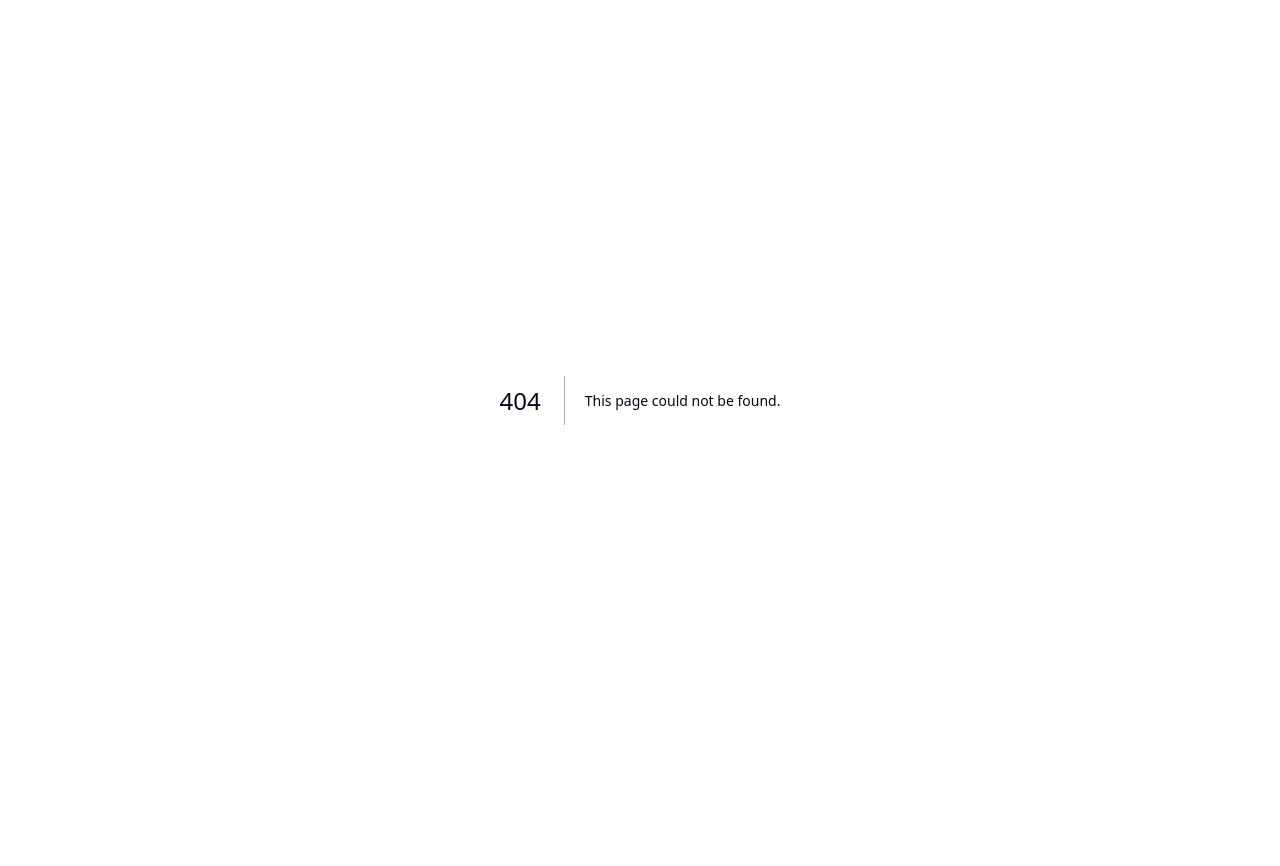
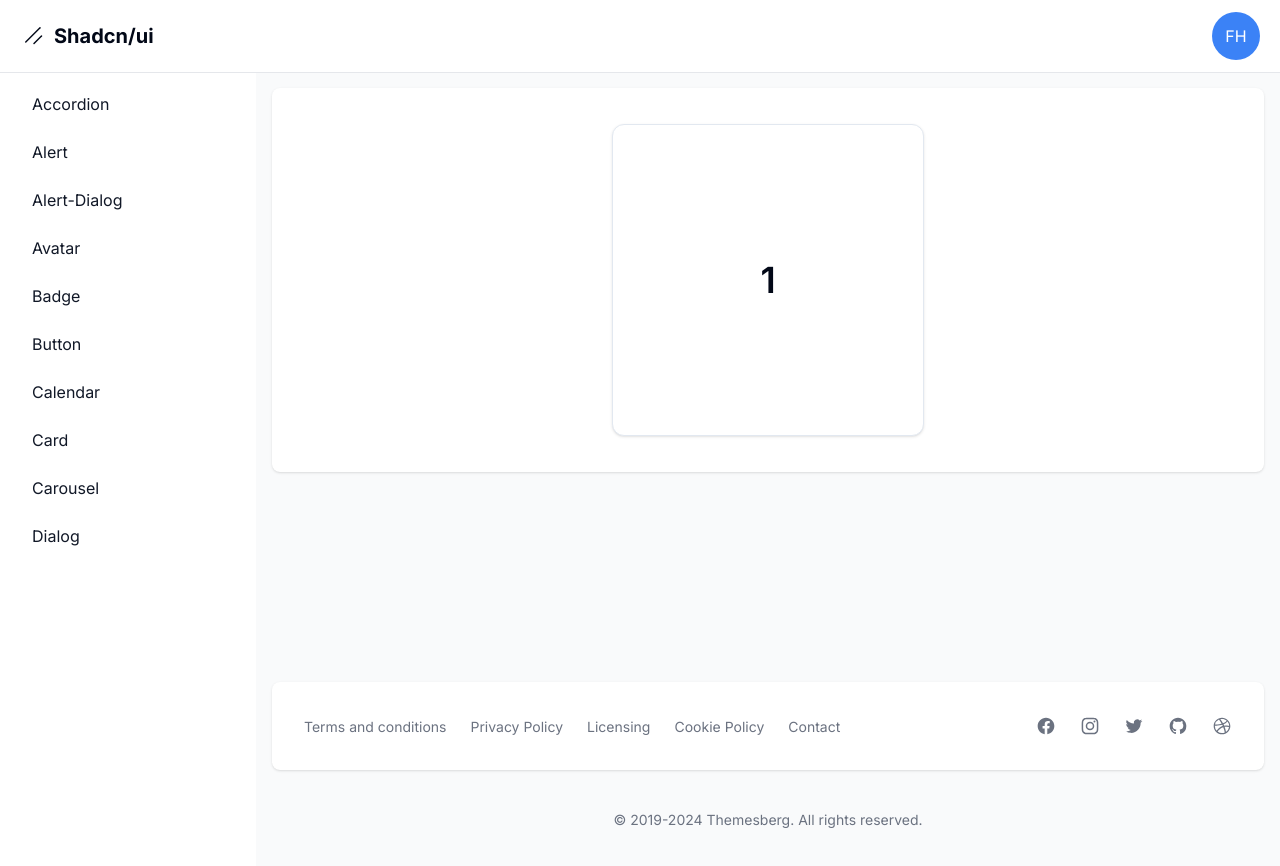
Before and after one commit to Galbfran/shadnc-ui, a Next.js app: page /dashboard/carousel in a window 1280 px wide. Before the commit this address had no page. Shown: the top 866 px of the page. Before the commit the page ends 800 px from the top, so only its background shows below. Built offline with nearby package versions, Linux system fonts and the light colour scheme.

Commit message:
add ( carousel )

```diff
--- a/package.json
+++ b/package.json
@@ -18,6 +18,7 @@
     "class-variance-authority": "^0.7.1",
     "clsx": "^2.1.1",
     "date-fns": "^3.6.0",
+    "embla-carousel-react": "^8.5.1",
     "lucide-react": "^0.469.0",
     "next": "15.1.2",
     "react": "^19.0.0",
--- /dev/null
+++ b/src/app/dashboard/carousel/page.tsx
@@ -0,0 +1,31 @@
+
+
+import { Card, CardContent, } from "@/components/ui/card";
+import { Carousel, CarouselContent, CarouselItem, CarouselNext, CarouselPrevious } from "@/components/ui/carousel";
+
+
+
+
+export default function Page() {
+    return (
+        <div className="flex justify-center">
+            <Carousel className="w-full max-w-xs" opts={{ loop: true, duration: 100, active: true }}>
+                <CarouselContent >
+                    {Array.from({ length: 5 }).map((_, index) => (
+                        <CarouselItem key={index}>
+                            <div className="p-1">
+                                <Card>
+                                    <CardContent className="flex aspect-square items-center justify-center p-6">
+                                        <span className="text-4xl font-semibold">{index + 1}</span>
+                                    </CardContent>
+                                </Card>
+                            </div>
+                        </CarouselItem>
+                    ))}
+                </CarouselContent>
+                {/* <CarouselPrevious />
+                <CarouselNext /> */}
+            </Carousel>
+        </div>
+    );
+}
--- a/src/app/dashboard/layout.tsx
+++ b/src/app/dashboard/layout.tsx
@@ -10,6 +10,7 @@
     { name: "calendar", href: "calendar" },
     { name: "avatar", href: "avatar" },
     { name: "card", href: "card" },
+    { name: "carousel", href: "carousel" },
 ].sort((a, b) => a.name.localeCompare(b.name));
 
 export default function DashboardLayout({
--- /dev/null
+++ b/src/components/ui/carousel.tsx
@@ -0,0 +1,262 @@
+"use client"
+
+import * as React from "react"
+import useEmblaCarousel, {
+  type UseEmblaCarouselType,
+} from "embla-carousel-react"
+import { ArrowLeft, ArrowRight } from "lucide-react"
+
+import { cn } from "@/lib/utils"
+import { Button } from "@/components/ui/button"
+
+type CarouselApi = UseEmblaCarouselType[1]
+type UseCarouselParameters = Parameters<typeof useEmblaCarousel>
+type CarouselOptions = UseCarouselParameters[0]
+type CarouselPlugin = UseCarouselParameters[1]
+
+type CarouselProps = {
+  opts?: CarouselOptions
+  plugins?: CarouselPlugin
+  orientation?: "horizontal" | "vertical"
+  setApi?: (api: CarouselApi) => void
+}
+
+type CarouselContextProps = {
+  carouselRef: ReturnType<typeof useEmblaCarousel>[0]
+  api: ReturnType<typeof useEmblaCarousel>[1]
+  scrollPrev: () => void
+  scrollNext: () => void
+  canScrollPrev: boolean
+  canScrollNext: boolean
+} & CarouselProps
+
+const CarouselContext = React.createContext<CarouselContextProps | null>(null)
+
+function useCarousel() {
+  const context = React.useContext(CarouselContext)
+
+  if (!context) {
+    throw new Error("useCarousel must be used within a <Carousel />")
+  }
+
+  return context
+}
+
+const Carousel = React.forwardRef<
+  HTMLDivElement,
+  React.HTMLAttributes<HTMLDivElement> & CarouselProps
+>(
+  (
+    {
+      orientation = "horizontal",
+      opts,
+      setApi,
+      plugins,
+      className,
+      children,
+      ...props
+    },
+    ref
+  ) => {
+    const [carouselRef, api] = useEmblaCarousel(
+      {
+        ...opts,
+        axis: orientation === "horizontal" ? "x" : "y",
+      },
+      plugins
+    )
+    const [canScrollPrev, setCanScrollPrev] = React.useState(false)
+    const [canScrollNext, setCanScrollNext] = React.useState(false)
+
+    const onSelect = React.useCallback((api: CarouselApi) => {
+      if (!api) {
+        return
+      }
+
+      setCanScrollPrev(api.canScrollPrev())
+      setCanScrollNext(api.canScrollNext())
+    }, [])
+
+    const scrollPrev = React.useCallback(() => {
+      api?.scrollPrev()
+    }, [api])
+
+    const scrollNext = React.useCallback(() => {
+      api?.scrollNext()
+    }, [api])
+
+    const handleKeyDown = React.useCallback(
+      (event: React.KeyboardEvent<HTMLDivElement>) => {
+        if (event.key === "ArrowLeft") {
+          event.preventDefault()
+          scrollPrev()
+        } else if (event.key === "ArrowRight") {
+          event.preventDefault()
+          scrollNext()
+        }
+      },
+      [scrollPrev, scrollNext]
+    )
+
+    React.useEffect(() => {
+      if (!api || !setApi) {
+        return
+      }
+
+      setApi(api)
+    }, [api, setApi])
+
+    React.useEffect(() => {
+      if (!api) {
+        return
+      }
+
+      onSelect(api)
+      api.on("reInit", onSelect)
+      api.on("select", onSelect)
+
+      return () => {
+        api?.off("select", onSelect)
+      }
+    }, [api, onSelect])
+
+    return (
+      <CarouselContext.Provider
+        value={{
+          carouselRef,
+          api: api,
+          opts,
+          orientation:
+            orientation || (opts?.axis === "y" ? "vertical" : "horizontal"),
+          scrollPrev,
+          scrollNext,
+          canScrollPrev,
+          canScrollNext,
+        }}
+      >
+        <div
+          ref={ref}
+          onKeyDownCapture={handleKeyDown}
+          className={cn("relative", className)}
+          role="region"
+          aria-roledescription="carousel"
+          {...props}
+        >
+          {children}
+        </div>
+      </CarouselContext.Provider>
+    )
+  }
+)
+Carousel.displayName = "Carousel"
+
+const CarouselContent = React.forwardRef<
+  HTMLDivElement,
+  React.HTMLAttributes<HTMLDivElement>
+>(({ className, ...props }, ref) => {
+  const { carouselRef, orientation } = useCarousel()
+
+  return (
+    <div ref={carouselRef} className="overflow-hidden">
+      <div
+        ref={ref}
+        className={cn(
+          "flex",
+          orientation === "horizontal" ? "-ml-4" : "-mt-4 flex-col",
+          className
+        )}
+        {...props}
+      />
+    </div>
+  )
+})
+CarouselContent.displayName = "CarouselContent"
+
+const CarouselItem = React.forwardRef<
+  HTMLDivElement,
+  React.HTMLAttributes<HTMLDivElement>
+>(({ className, ...props }, ref) => {
+  const { orientation } = useCarousel()
+
+  return (
+    <div
+      ref={ref}
+      role="group"
+      aria-roledescription="slide"
+      className={cn(
+        "min-w-0 shrink-0 grow-0 basis-full",
+        orientation === "horizontal" ? "pl-4" : "pt-4",
+        className
+      )}
+      {...props}
+    />
+  )
+})
+CarouselItem.displayName = "CarouselItem"
+
+const CarouselPrevious = React.forwardRef<
+  HTMLButtonElement,
+  React.ComponentProps<typeof Button>
+>(({ className, variant = "outline", size = "icon", ...props }, ref) => {
+  const { orientation, scrollPrev, canScrollPrev } = useCarousel()
+
+  return (
+    <Button
+      ref={ref}
+      variant={variant}
+      size={size}
+      className={cn(
+        "absolute  h-8 w-8 rounded-full",
+        orientation === "horizontal"
+          ? "-left-12 top-1/2 -translate-y-1/2"
+          : "-top-12 left-1/2 -translate-x-1/2 rotate-90",
+        className
+      )}
+      disabled={!canScrollPrev}
+      onClick={scrollPrev}
+      {...props}
+    >
+      <ArrowLeft className="h-4 w-4" />
+      <span className="sr-only">Previous slide</span>
+    </Button>
+  )
+})
+CarouselPrevious.displayName = "CarouselPrevious"
+
+const CarouselNext = React.forwardRef<
+  HTMLButtonElement,
+  React.ComponentProps<typeof Button>
+>(({ className, variant = "outline", size = "icon", ...props }, ref) => {
+  const { orientation, scrollNext, canScrollNext } = useCarousel()
+
+  return (
+    <Button
+      ref={ref}
+      variant={variant}
+      size={size}
+      className={cn(
+        "absolute h-8 w-8 rounded-full",
+        orientation === "horizontal"
+          ? "-right-12 top-1/2 -translate-y-1/2"
+          : "-bottom-12 left-1/2 -translate-x-1/2 rotate-90",
+        className
+      )}
+      disabled={!canScrollNext}
+      onClick={scrollNext}
+      {...props}
+    >
+      <ArrowRight className="h-4 w-4" />
+      <span className="sr-only">Next slide</span>
+    </Button>
+  )
+})
+CarouselNext.displayName = "CarouselNext"
+
+export {
+  type CarouselApi,
+  Carousel,
+  CarouselContent,
+  CarouselItem,
+  CarouselPrevious,
+  CarouselNext,
+}
```
Also changed, not shown: 1 other file (tests, documents, lock files or other folders).
